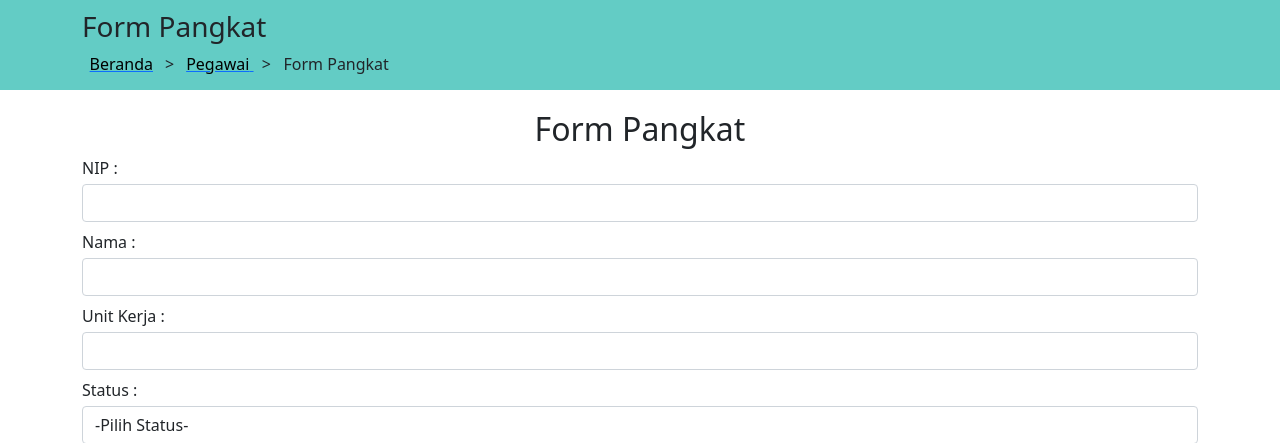
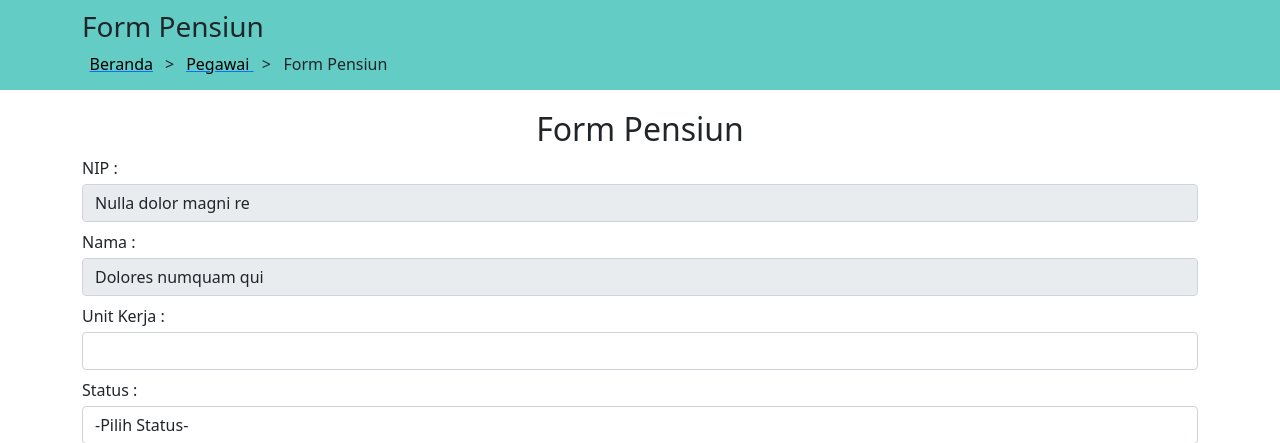
Before and after one commit to DarmaYasa/skripsi-mona, a PHP site: page /admin/input_pensiun.php?id=13 in a window 1280 px wide. Shown: the part 137-580 px from the top of the page. Run offline with PHP 8.4, Linux system fonts and the light colour scheme; a user stored in the database is signed in; data comes from the database, SQL or seed files in the repository; tables that the repository leaves empty or names only in its code hold one stand-in row (values such as "Sample post").

Commit message:
add functionality to form pensiun

```diff
--- a/admin/input_pensiun.php
+++ b/admin/input_pensiun.php
@@ -82,6 +82,24 @@ if (isset($_GET['pesan'])) {
 				<?php
 			}
 		}
+
+		$id = $_GET['id'];
+		$query = "SELECT * FROM pegawai WHERE id='$id' LIMIT 1";
+
+		$result = mysqli_query($koneksi, $query);
+
+		if(mysqli_num_rows($result) > 0) {
+			$pegawai = mysqli_fetch_assoc($result);
+		} else {
+			header("location: view_pegawai.php?alert=data_tidak_ada");
+		}
+
+		$query = "SELECT * FROM pensiun WHERE id_pegawai=$id LIMIT 1";
+		$result = mysqli_query($koneksi, $query);
+
+		if(mysqli_num_rows($result) > 0) {
+			$pensiun = mysqli_fetch_assoc($result);
+		}
 	?>
 
 	<div id="app">
@@ -148,7 +166,7 @@ if (isset($_GET['pesan'])) {
 				style="background-color: #63ccc5;color: #63ccc5; height: 80px; margin-bottom: 20px;">
 				<div class="container">
 					<div class="">
-						<h3 class="">Form Pangkat</h3>
+						<h3 class="">Form Pensiun</h3>
 					</div>
 					<div class="row">
 						<div class="col-sm-1 text-end">
@@ -162,60 +180,62 @@ if (isset($_GET['pesan'])) {
 								<a href="view_pegawai.php">
 									<font color="black">Pegawai</font>
 								</a>
-								 &nbsp > &nbsp Form Pangkat</p>
+								 &nbsp > &nbsp Form Pensiun</p>
 						</div>
 					</div>
 				</div>
 			</div>
 
 			<div class="container">
-		<h2 style="text-align: center;">Form Pangkat</h2>
-		<form action="aksi_input.php" method="post" enctype="multipart/form-data">
+		<h2 style="text-align: center;">Form Pensiun</h2>
+		<form action="aksi_pensiun.php" method="post" enctype="multipart/form-data">
+			<input type="hidden" name="id" value="<?= $id ?>" required>
+			<input type="hidden" name="id_pensiun" value="<?= isset($pensiun) ? $pensiun['id'] : ''?>">
 			<div class="form-group mb-2">
 				<label class="mb-1" for="">NIP :</label>
-				<input type="text" min="0" class="form-control" name="nip" id="" required="required">
+				<input type="text" min="0" class="form-control" name="nip" id="" required="required" readonly value="<?= $pegawai['nip'] ?>">
 			</div>
 			<div class="form-group mb-2">
 				<label class="mb-1">Nama :</label>
-				<input type="text" min="0" class="form-control" name="nama_lengkap" required="required">
+				<input type="text" min="0" class="form-control" name="nama_lengkap" required="required" readonly value="<?= $pegawai['nama_lengkap'] ?>">
 			</div>
 			<div class="form-group mb-2">
 				<label class="mb-1">Unit Kerja :</label>
-				<input type="text" min="0" class="form-control" name="unit_kerja" required="required">
+				<input type="text" min="0" class="form-control" name="unit_kerja" required="required" value="<?= isset($pensiun) ? $pensiun['unit_kerja'] : '' ?>">
 			</div>
 			<div class="form-group mb-2">
                 <label class="mb-1">Status :</label>
                 <select name="status" class="form-control" required>
                     <option value="" disabled selected>-Pilih Status-</option>
-                    <option value="1">Aktif</option>
-                    <option value="2">Pensiun</option>
+                    <option value="1" <?= isset($pensiun) && $pensiun['status'] == '1' ? 'selected' : '' ?>>Aktif</option>
+                    <option value="2" <?= isset($pensiun) && $pensiun['status'] == '2' ? 'selected' : '' ?>>Pensiun</option>
                 </select>
 			</div>
             <div class="form-group mb-2">
                 <label class="mb-1">Alamat :</label>
-                <textarea name="alamat" class="form-control" rows="5"></textarea>
+                <textarea name="alamat" class="form-control" rows="5"><?= isset($pensiun) ? $pensiun['alamat_pensiun'] : '' ?></textarea>
 			</div>
             <div class="form-group mb-2">
                 <label class="mb-1">Berhenti Akhir Bulan :</label>
-                <input type="month" class="form-control" name="berhenti_akhir_bulan" required="required">
+                <input type="month" class="form-control" name="berhenti_akhir_bulan" required="required" value="<?= isset($pensiun) ? $pensiun['berhenti_akhir_bulan'] : '' ?>">
 			</div>
             <div class="form-group mb-2">
                 <label class="mb-1">Tanggal Pensiun :</label>
-                <input type="date" class="form-control" name="tanggal_pensiun" required="required">
+                <input type="date" class="form-control" name="tanggal_pensiun" required="required" value="<?= isset($pensiun) ? $pensiun['tanggal_pensiun'] : '' ?>">
 			</div>
             <div class="form-group mb-2">
                 <label class="mb-1">Masa Kerja Pensiun :</label>
-                <input type="number" class="form-control" name="masa_kerja_pensiun" required="required">
+                <input type="number" class="form-control" name="masa_kerja_pensiun" required="required" value="<?= isset($pensiun) ? $pensiun['masa_kerja_pensiun'] : '' ?>">
 			</div>
             <div class="form-group mb-2">
                 <label class="mb-1">Gaji Pokok :</label>
-                <input type="number" class="form-control" name="gaji_pokok" required="required">
+                <input type="number" class="form-control" name="gaji_pokok" required="required" value="<?= isset($pensiun) ? $pensiun['gaji_pokok'] : '' ?>">
 			</div>
             <div class="form-group mb-2">
                 <label class="mb-1">Keteragan :</label>
-                <textarea name="keterangan" class="form-control" rows="5"></textarea>
+                <textarea name="keterangan" class="form-control" rows="5"><?= isset($pensiun) ? $pensiun['keterangan'] : '' ?></textarea>
 			</div>
-			<input type="submit" name="" value="Simpan" class="btn btn-primary">
+			<input type="submit" name="" value="Simpan" class="btn btn-primary mb-5">
 		</form>
 	</div>
 
--- a/admin/view_pensiun.php
+++ b/admin/view_pensiun.php
@@ -199,7 +199,7 @@
 
 							<?php
 								$no = 1;
-								$query = "SELECT * FROM pegawai WHERE nama_lengkap LIKE '%" . (array_key_exists('search', $_GET) ? $_GET['search'] : '') . "%' AND DATE(masa_jabatan) <= DATE(NOW())";
+								$query = "SELECT * FROM pensiun WHERE nama LIKE '%" . (array_key_exists('search', $_GET) ? $_GET['search'] : '') . "%'";
 								// echo $query;
 								$sql = mysqli_query($koneksi, $query);
 								$row = mysqli_num_rows($sql);
@@ -207,7 +207,7 @@
 								while($d = mysqli_fetch_array($sql)){
 									echo "<tr>";
 									echo "<td>".$no++."</td>";
-									echo "<td>".$d['nama_lengkap']."</td>";
+									echo "<td>".$d['nama']."</td>";
 									$id = $d['id'];
 									echo "<td>
 											<a href='detail_pensiun.php?id=$id'>Detail<a>
```
Also changed, not shown: admin/aksi_pensiun.php (+27 -1 lines). Lines whose indentation alone changed are shown as unchanged.
